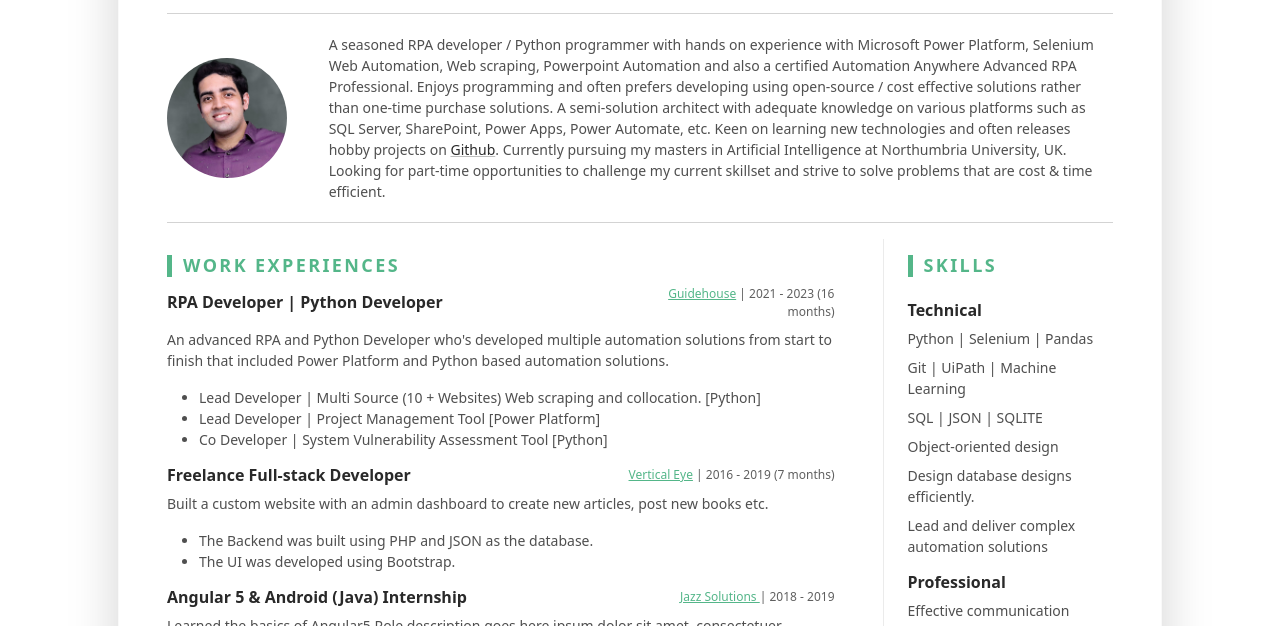
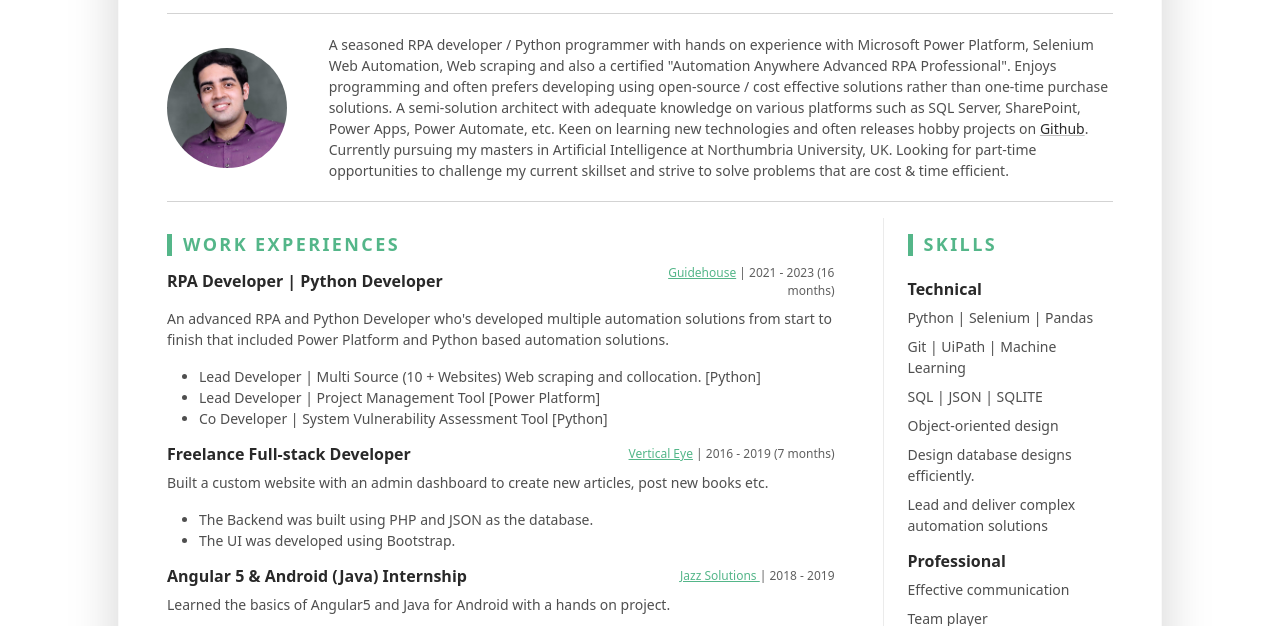
Before and after one commit to elvistony/resume, a plain HTML site: page index.html in a window 1280 px wide. Shown: the part 148-774 px from the top of the page. Drawn offline with Linux system fonts and the light colour scheme.

Commit message:
Update index.html

```diff
--- a/index.html
+++ b/index.html
@@ -55,7 +55,7 @@
 
 						<div class="col text-start">
 							<!-- <p class="mb-0">Summarise your career here. <a class="theme-link" href="https://themes.3rdwavemedia.com/resources/sketch-template/resume-sketch-sketch-resume-template-for-software-developers/" target="_blank">You can make a PDF version of your resume using our free Sketch template here</a>. Donec quam felis, ultricies nec, pellentesque eu. Lorem ipsum dolor sit amet, consectetuer adipiscing elit. Aenean commodo ligula eget dolor. Aenean massa. Cum sociis natoque penatibus et magnis dis parturient montes, nascetur ridiculus mus. Donec quam felis, ultricies nec, pellentesque eu, pretium quis, sem.  Maecenas nec odio et ante tincidunt tempus. Donec vitae sapien ut libero venenatis faucibus. Nullam quis ante. Etiam sit amet orci eget eros faucibus tincidunt. Duis leo. Sed fringilla mauris sit amet nibh. </p> -->
-							<p class="mb-0">A seasoned RPA developer / Python programmer with hands on experience with Microsoft Power Platform, Selenium Web Automation, Web scraping, Powerpoint Automation and also a certified Automation Anywhere Advanced RPA Professional.  Enjoys programming and often prefers developing using open-source / cost effective solutions rather than one-time purchase solutions. A semi-solution architect with adequate knowledge on various platforms such as SQL Server, SharePoint, Power Apps, Power Automate, etc. Keen on learning new technologies and often releases hobby projects on <a class="theme-link" href="https://github.elvistony.dev" target="_blank">Github</a>. Currently pursuing my masters in Artificial Intelligence at Northumbria University, UK. Looking for part-time opportunities to challenge my current skillset and strive to solve problems that are cost & time efficient.</p>
+							<p class="mb-0">A seasoned RPA developer / Python programmer with hands on experience with Microsoft Power Platform, Selenium Web Automation, Web scraping and also a certified "Automation Anywhere Advanced RPA Professional".  Enjoys programming and often prefers developing using open-source / cost effective solutions rather than one-time purchase solutions. A semi-solution architect with adequate knowledge on various platforms such as SQL Server, SharePoint, Power Apps, Power Automate, etc. Keen on learning new technologies and often releases hobby projects on <a class="theme-link" href="https://github.elvistony.dev" target="_blank">Github</a>. Currently pursuing my masters in Artificial Intelligence at Northumbria University, UK. Looking for part-time opportunities to challenge my current skillset and strive to solve problems that are cost & time efficient.</p>
 
 						</div><!--//col-->
 					</div>
@@ -102,7 +102,7 @@
 
 									</div>
 									<div class="item-content">
-										<p>Learned the basics of Angular5 Role description goes here ipsum dolor sit amet, consectetuer adipiscing elit. Aenean commodo ligula eget dolor. Aenean massa. Cum sociis natoque penatibus et magnis dis parturient montes, nascetur ridiculus mus.</p>
+										<p>Learned the basics of Angular5 and Java for Android with a hands on project.</p>
 										<ul class="resume-list">
 											<li>2019 | Learned the basics of Angular5, Angular Routing and other basic functionalities.</li>
 											<li>2018 | Learned the basics of Android Development which kickstarted a hobby project called "OnDot".</li>
```
